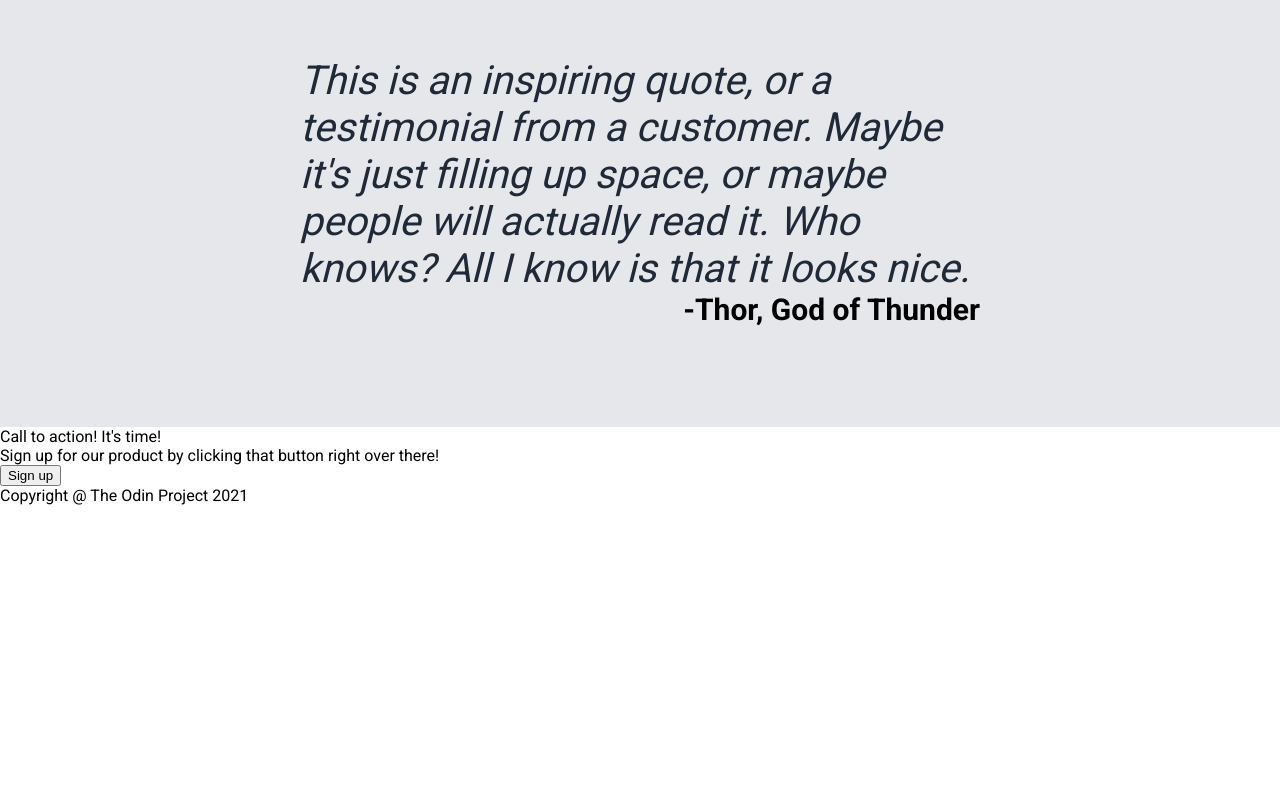
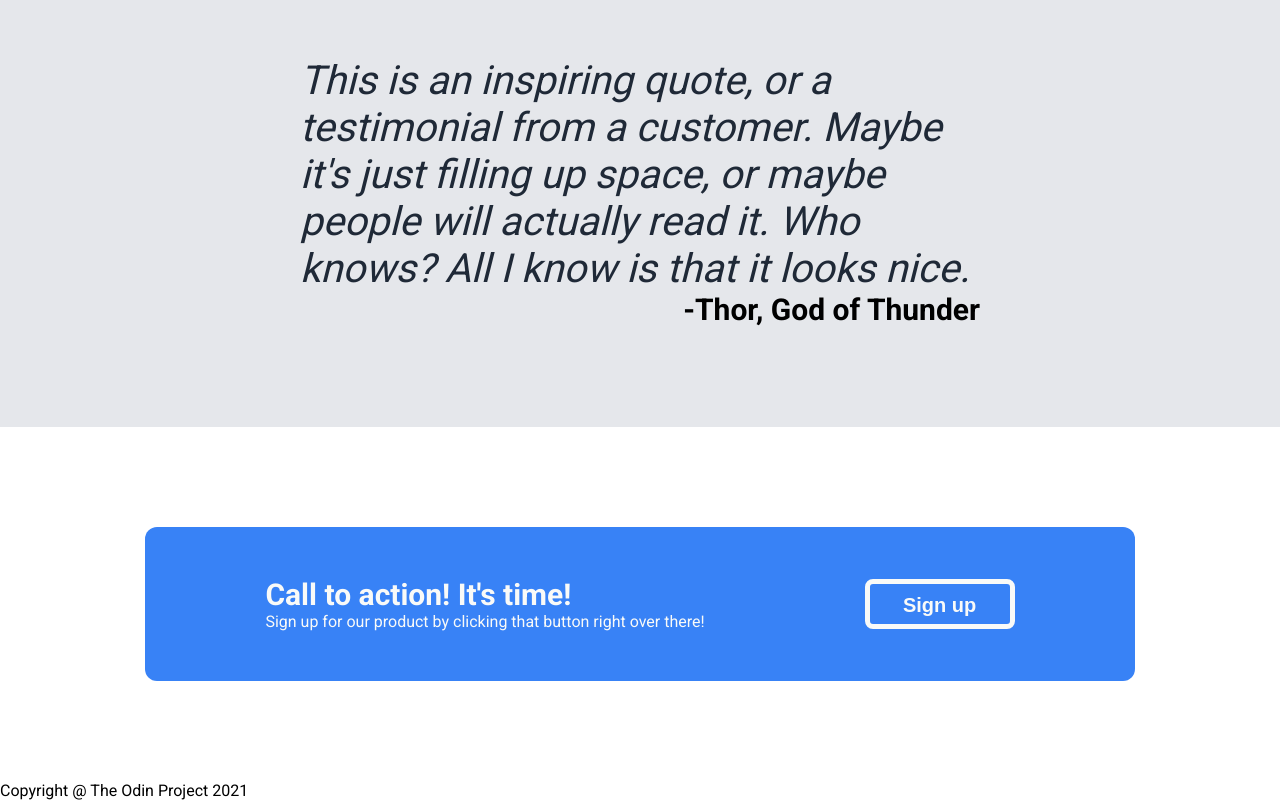
Before and after one commit to Muhammad-Hazi-Zafar/landing-page, a plain HTML site: page index.html in a window 1280 px wide. Shown: the part 1138-1938 px from the top of the page. Before the commit the page ends 1643 px from the top, so only its background shows below. Drawn offline with Linux system fonts and the light colour scheme.

Commit message:
Style Section 4
1. Add display flex and background color to the banner
2. Add color and fant size with padding and gap.

```diff
--- a/styles.css
+++ b/styles.css
@@ -128,3 +128,41 @@ h3 {
     font-weight: 900;
     font-size: 30px;
 }
+
+/* Section 4 */
+
+.section-4 {
+    display: flex;
+    flex: auto;
+    align-items: center;
+    justify-content: center;
+    padding: 100px;
+}
+.banner {
+    box-sizing: border-box;
+    color: #f9faf8;
+    background-color: #3882F6;
+    padding: 50px 120px;
+    display: flex;
+    justify-content: center;
+    gap: 160px;
+    border-radius: 12px;
+}
+.heading-sec-4 {
+    font-size: 30px;
+    font-weight: 900;
+}
+.banner-left {
+    align-self: center;
+}
+.banner-left button {
+    width: 150px;
+    height: 50px;
+    padding: 10px;
+    border-radius: 8px;
+    font-size: 20px;
+    font-weight: 700;
+    background-color: #3882F6;
+    color: #f9faf8;
+    border: 5px #f9faf8 solid;
+}
```
